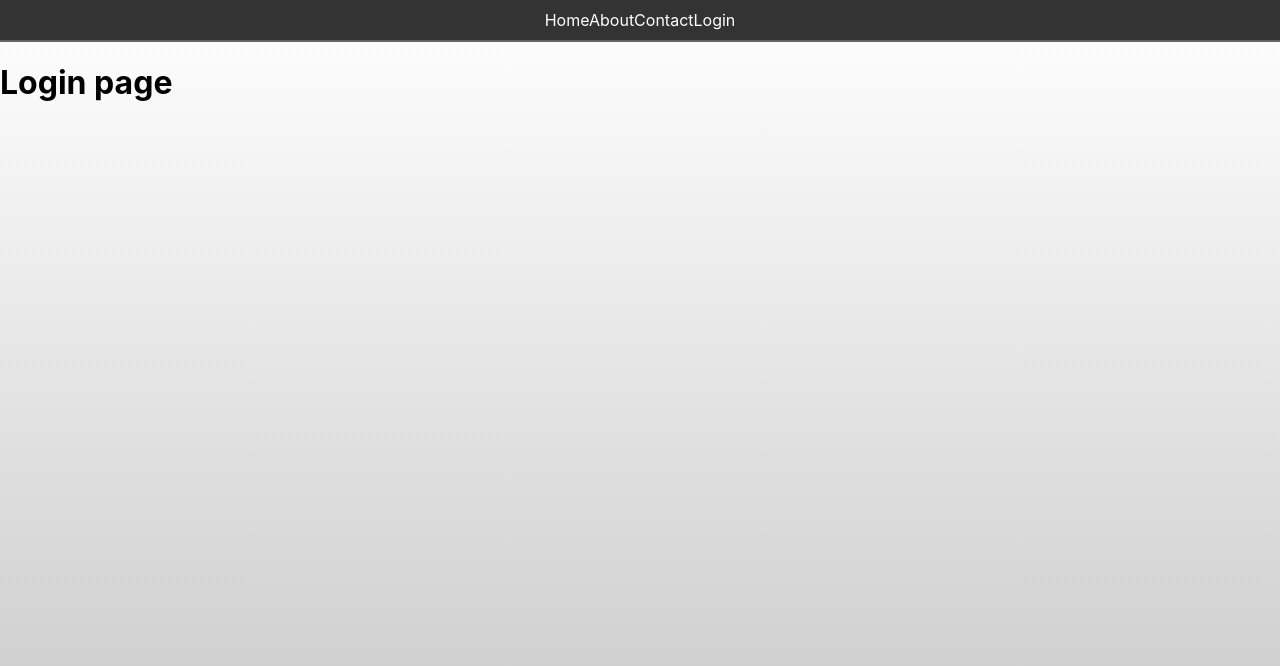
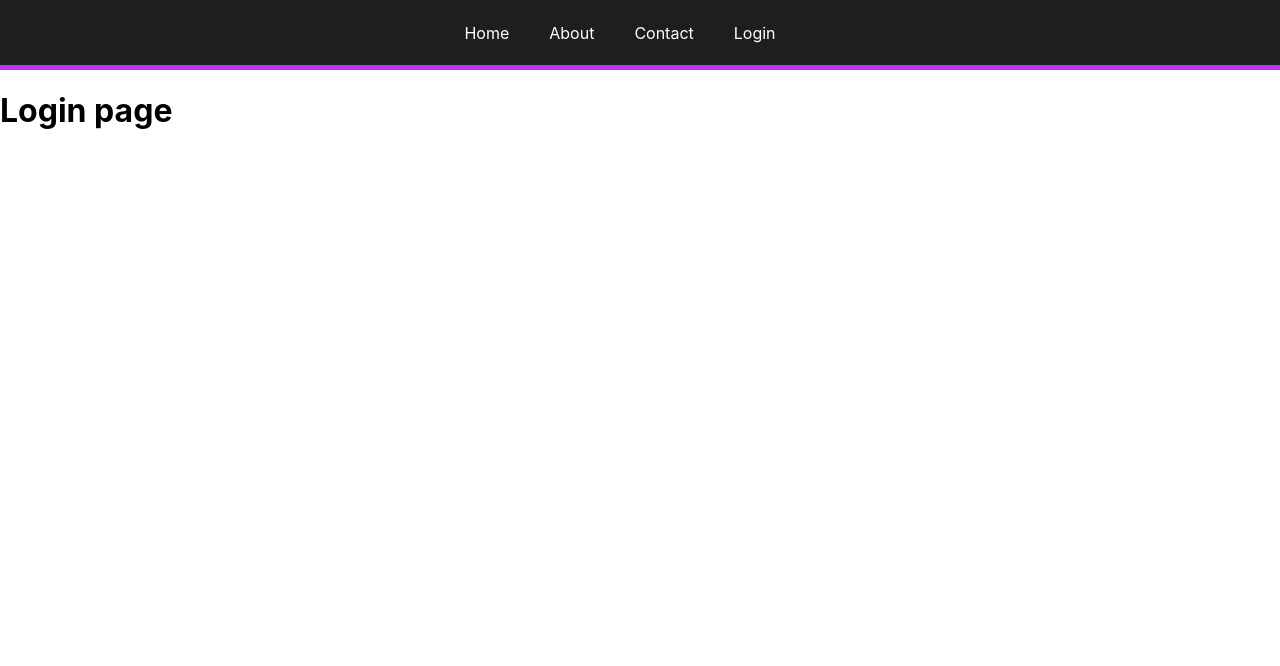
Before and after one commit to zyrephus/wilsons-blog, a React (Create React App) app: page /login in a window 1280 px wide. Shown: the top 666 px of the page. Built offline with nearby package versions, Linux system fonts and the light colour scheme.

Commit message:
Navbar updated

```diff
--- a/src/App.css
+++ b/src/App.css
@@ -1,5 +1,5 @@
 body {
-    background: linear-gradient(rgb(255, 255, 255), rgb(199, 199, 199));
+    background: white;
     min-height: 100vh;
 }
 
@@ -8,13 +8,17 @@ h1 {
 }
 
 #navbar {
-    background-color: #333; /* Dark gray background */
-    padding: 10px;          /* Padding around the content */
-    text-align: center;     /* Center-align text */
-    border-bottom: 2px solid #666; /* Bottom border */
+    display: flex;
+    justify-content: center;
+    align-items: center;
+    background-color: #1e1e1e;
+    width: auto;
+    height: 65px;
+    border-bottom: 5px solid #be32ff; /* Bottom border */
 }
 
 #navbar a {
+    margin-right: 40px;
     text-decoration: none;
     color: rgb(255, 255, 255);
 }
```
